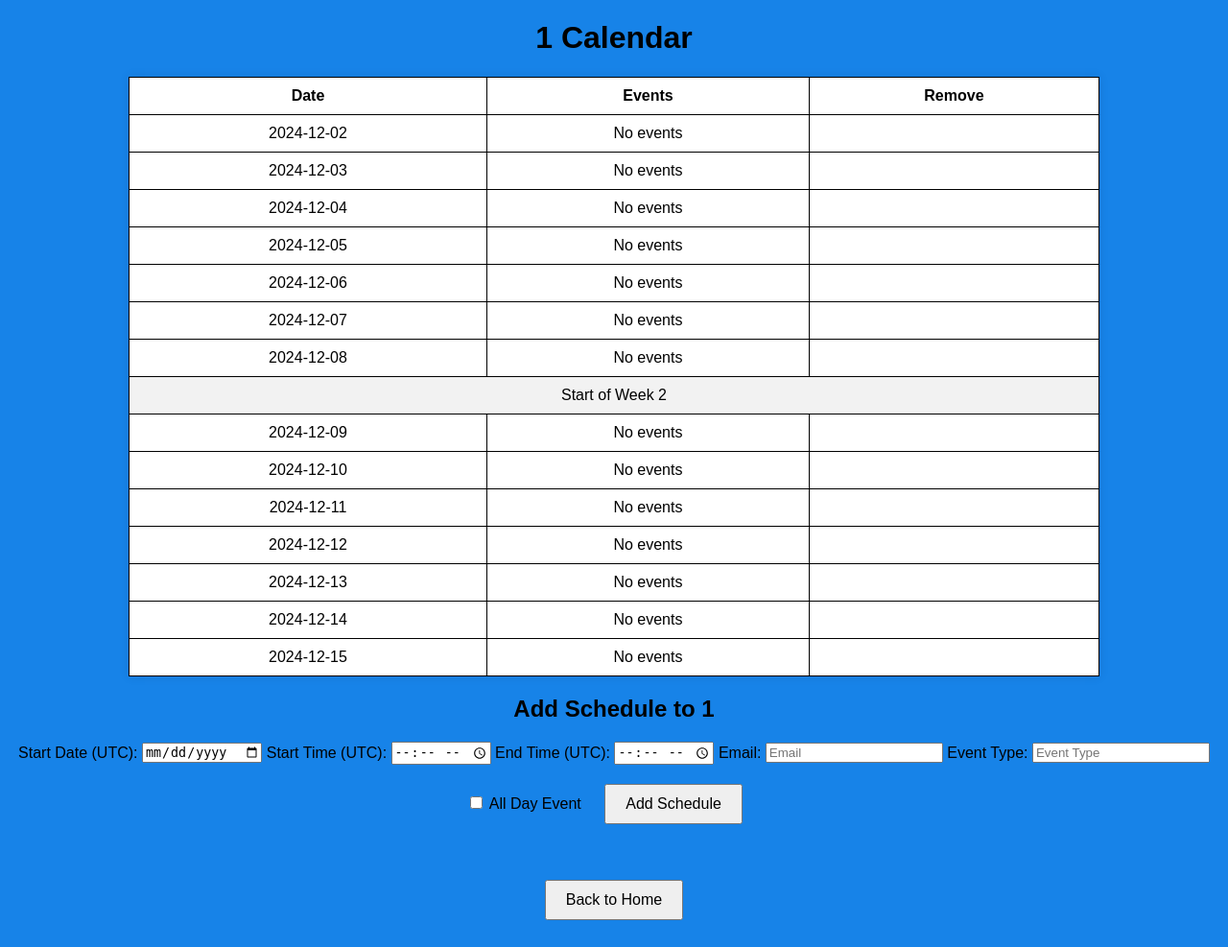
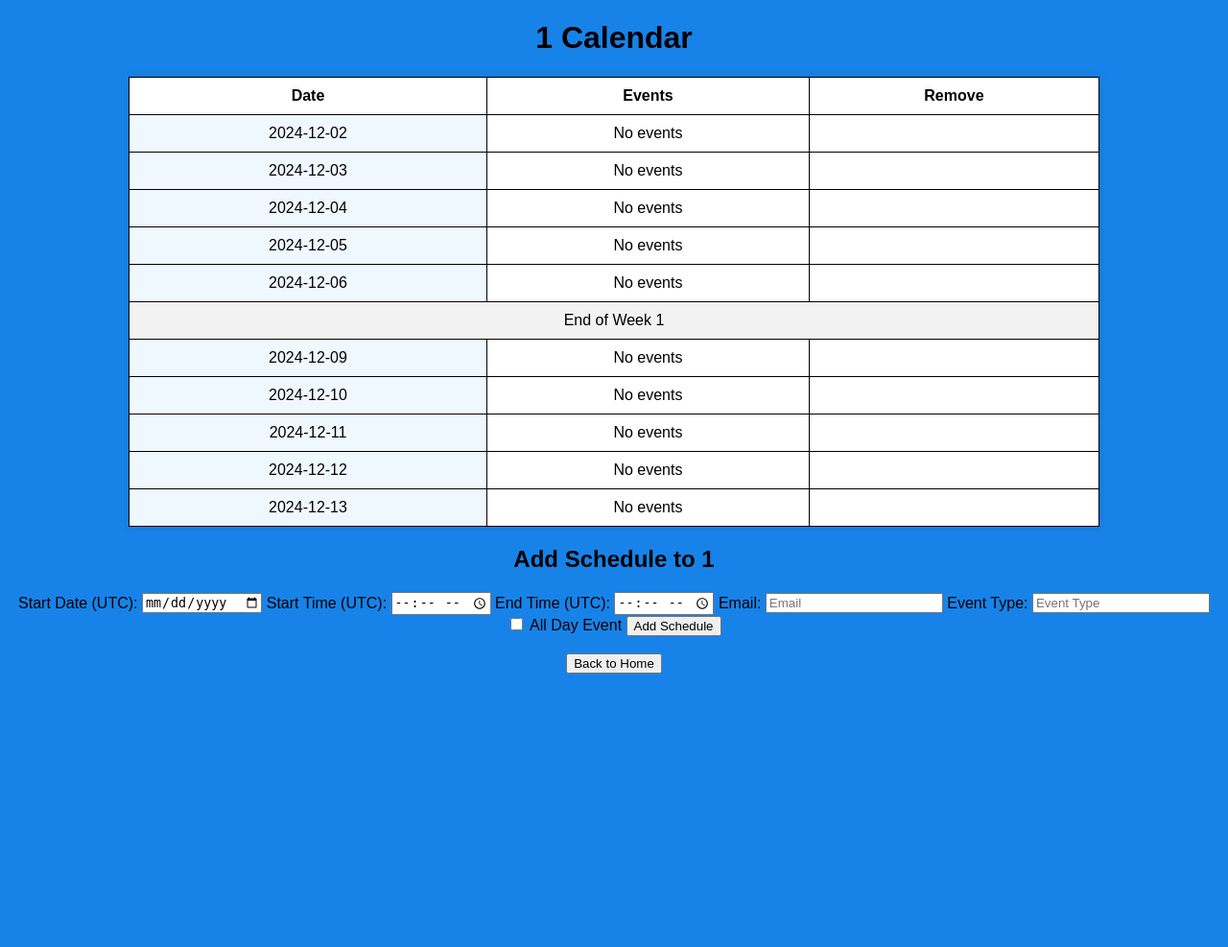
Before and after one commit to EhssRos/URschedule, a Flask app: page /calendar/1 in a window 1280 px wide. Shown: the whole page at 96% size. After the commit the page ends 702 px from the top, so only its background shows below. Run offline with Flask 3, Linux system fonts and the light colour scheme.

Commit message:
quality of life stuff

```diff
--- a/app.py
+++ b/app.py
@@ -7,7 +7,7 @@ import os
 import pytz
 
 app = Flask(__name__)
-app.config['SQLALCHEMY_DATABASE_URI'] = 'postgresql://urscheduler_p152_user:mgLDJc0mTrMSb55tLEoi8iZ4eX1glluF@dpg-ct6pj72j1k6c73ai5rm0-a/urscheduler_p152'#'sqlite:///schedule.db'#'postgresql://scheduler_gp4w_user:4I2dxWzkZ6luTNRPB2MQxYCUPYoneIsq@dpg-cs8e34tsvqrc73bpaq2g-a/scheduler_gp4w'  # Database URI 'sqlite:///schedule.db'#
+app.config['SQLALCHEMY_DATABASE_URI'] = 'postgresql://urscheduler_p152_user:mgLDJc0mTrMSb55tLEoi8iZ4eX1glluF@dpg-ct6pj72j1k6c73ai5rm0-a/urscheduler_p152'#'sqlite:///schedule.db'##'sqlite:///schedule.db'#'postgresql://scheduler_gp4w_user:4I2dxWzkZ6luTNRPB2MQxYCUPYoneIsq@dpg-cs8e34tsvqrc73bpaq2g-a/scheduler_gp4w'  # Database URI 'sqlite:///schedule.db'#
 app.config['SQLALCHEMY_TRACK_MODIFICATIONS'] = False
 app.secret_key = 'supersecretkey'
 
--- a/templates/calendar.html
+++ b/templates/calendar.html
@@ -11,22 +11,17 @@
             font-family: Arial, sans-serif;
         }
         .calendar-table {
-            background-color: white; /* Set the background color of the calendar table */
-            margin: auto; /* Center the table */
-            border-collapse: collapse; /* Ensure borders are collapsed for a cleaner look */
-            width: 80%; /* You can adjust the width as needed */
-            box-shadow: 0 0 10px rgba(0, 0, 0, 0.1); /* Optional: Add a shadow for better visibility */
+            background-color: white;
+            margin: auto;
+            border-collapse: collapse;
+            width: 80%;
+            box-shadow: 0 0 10px rgba(0, 0, 0, 0.1);
         }
         .calendar-table th,
         .calendar-table td {
-            border: 1px solid black; /* Add border to table cells */
+            border: 1px solid black;
             padding: 10px;
             text-align: center;
-        }
-        button {
-            margin: 20px;
-            padding: 10px 20px;
-            font-size: 16px;
         }
         .flash {
             margin: 10px;
@@ -35,22 +30,34 @@
         .success {
             color: green;
         }
+        .selectable-date {
+            cursor: pointer;
+            background-color: #f0f8ff;
+        }
+        .selectable-date:hover {
+            background-color: #add8e6;
+        }
         /* Popup styles */
         #popup {
-            display: none; /* Hidden by default */
-            position: fixed; /* Stay in place */
-            z-index: 1; /* Sit on top */
+            display: none;
+            position: fixed;
+            z-index: 1;
             left: 0;
             top: 0;
-            width: 100%; /* Full width */
-            height: 100%; /* Full height */
-            background-color: rgba(0,0,0,0.5); /* Black w/ opacity */
+            width: 100%;
+            height: 100%;
+            background-color: rgba(0,0,0,0.5);
             justify-content: center;
             align-items: center;
         }
         #popup img {
-            max-width: 80%; /* Responsive image */
-            max-height: 80%; /* Responsive image */
+            max-width: 80%;
+            max-height: 80%;
+        }
+        #popup button {
+            margin-top: 20px;
+            padding: 10px 20px;
+            font-size: 16px;
         }
     </style>
 </head>
@@ -75,18 +82,26 @@
             </tr>
         </thead>
         <tbody>
+
             {% for entry in entries %}
+                {% if entry.date.weekday() not in [5, 6] %} <!-- Skip Saturdays (5) and Sundays (6) -->
+
+                <!-- Add week separator if weekday_counter is a multiple of 5 -->
+                {% if loop.index == 8 %}
                 <tr>
-                <td>{{ entry.date }}</td>
+                    <td colspan="3" style="background-color: #f2f2f2; text-align: center;">End of Week 1</td>
+                </tr>
+                {% endif %}
+
+                <tr>
+                    <td class="selectable-date" data-date="{{ entry.date }}">{{ entry.date }}</td>
                     <td>
                         {% for event in entry.events %}
                         <div class="event-badge-tooltip">
                             <span class="event-badge">
-                            {{ event.start_time.strftime('%H:%M UTC') }} - {{ event.end_time.strftime('%H:%M UTC') }}: {{ event.event_type }} <!-- Display event type -->
+                                {{ event.start_time.strftime('%H:%M UTC') }} - {{ event.end_time.strftime('%H:%M UTC') }}: {{ event.event_type }}
                             </span>
-                        <span class="tooltip-text">
-                             by {{ event.email }}
-                        </span>
+                            <span class="tooltip-text">by {{ event.email }}</span>
                         </div>
                         {% endfor %}
                         {% if not entry.events %}
@@ -104,14 +119,9 @@
                     </td>
                 </tr>
 
-            <!-- Optional: Add a line or title to separate the first and second weeks -->
-            {% if loop.index == 7 %}
-            <tr>
-                <td colspan="3" style="background-color: #f2f2f2; text-align: center;">Start of Week 2</td>
-            </tr>
+
                 {% endif %}
             {% endfor %}
-
         </tbody>
     </table>
 
@@ -140,6 +150,12 @@
         <button type="submit">Add Schedule</button>
     </form>
 
+    <!-- Popup Container -->
+    <div id="popup">
+        <img src="{{ url_for('static', filename='images/martin.jpg') }}" alt="New Event Scheduled!">
+        <button onclick="document.getElementById('popup').style.display='none'">Close</button>
+    </div>
+
     <script>
         function toggleTimeInputs() {
             var allDayCheckbox = document.getElementById("all_day");
@@ -159,27 +175,22 @@
             }
         }
 
-        // Function to show the popup if a new event is scheduled
-        function showPopup() {
-            const popup = document.getElementById('popup');
-            popup.style.display = 'flex'; // Show the popup
+        // Attach click event to calendar date cells
+        document.addEventListener('DOMContentLoaded', () => {
+            document.querySelectorAll('.selectable-date').forEach(cell => {
+                cell.addEventListener('click', () => {
+                    const selectedDate = cell.dataset.date;
+                    document.getElementById('start_date').value = selectedDate;
+                });
+            });
+
+            // Show the popup if the new_event parameter is present
+            const urlParams = new URLSearchParams(window.location.search);
+            if (urlParams.get('new_event') === 'True') {
+             //   document.getElementById('popup').style.display = 'flex';
             }
-
-        // Show the popup if the new_event parameter is set
-        window.onload = function() {
-            const urlParams = new URLSearchParams(window.location.search);
-            const newEvent = urlParams.get('new_event');
-            if (newEvent === 'True') {
-               // showPopup();
-            }
-        };
+        });
     </script>
-
-    <!-- Popup container -->
-    <div id="popup">
-        <img src="{{ url_for('static', filename='images/martin.jpg') }}" alt="New Event Scheduled!">
-        <button onclick="document.getElementById('popup').style.display='none'">Close</button>
-    </div>
 
     <br>
     <a href="{{ url_for('index') }}">
```
Also changed, not shown: instance/schedule.db. Lines whose indentation alone changed are shown as unchanged.
